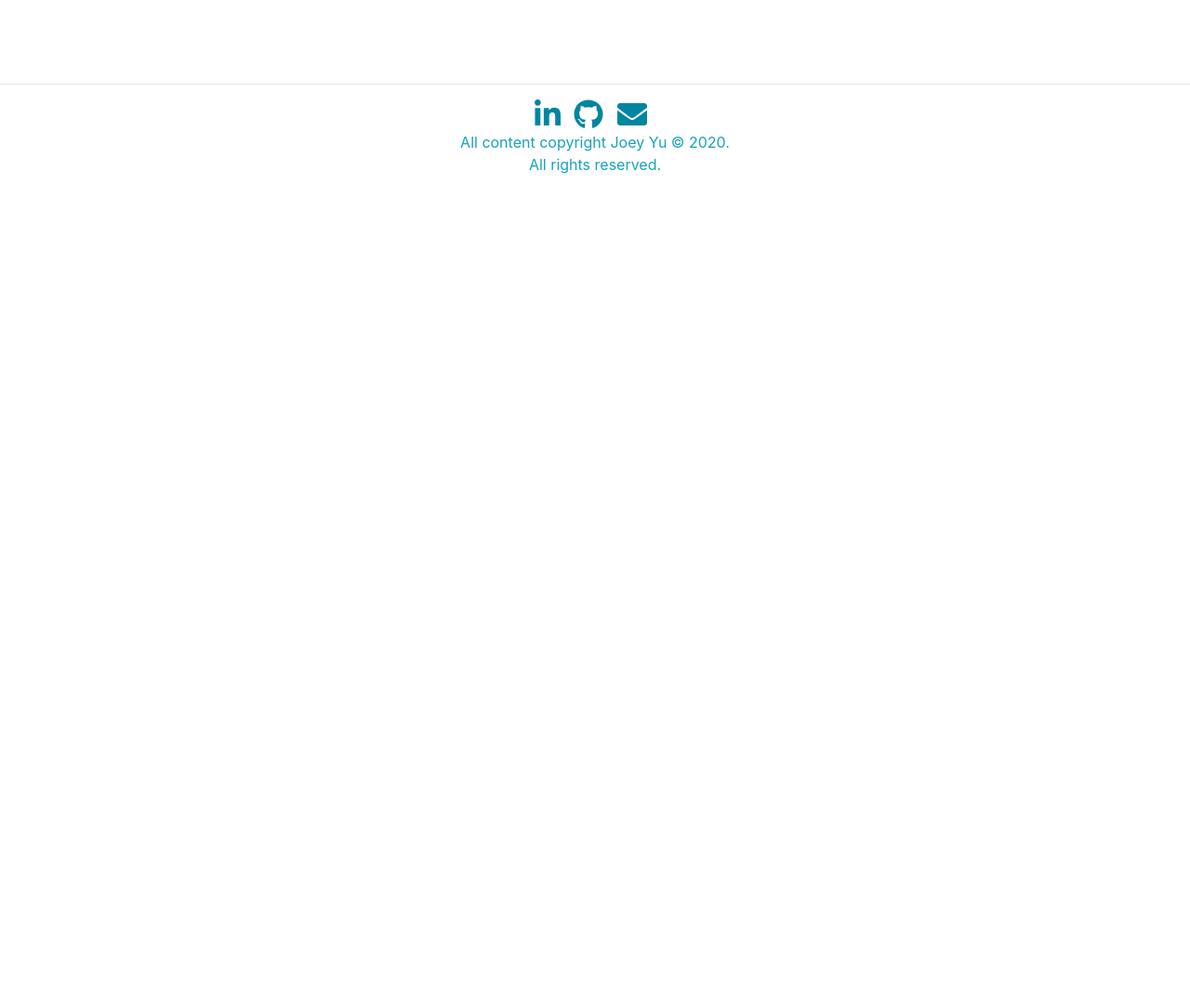
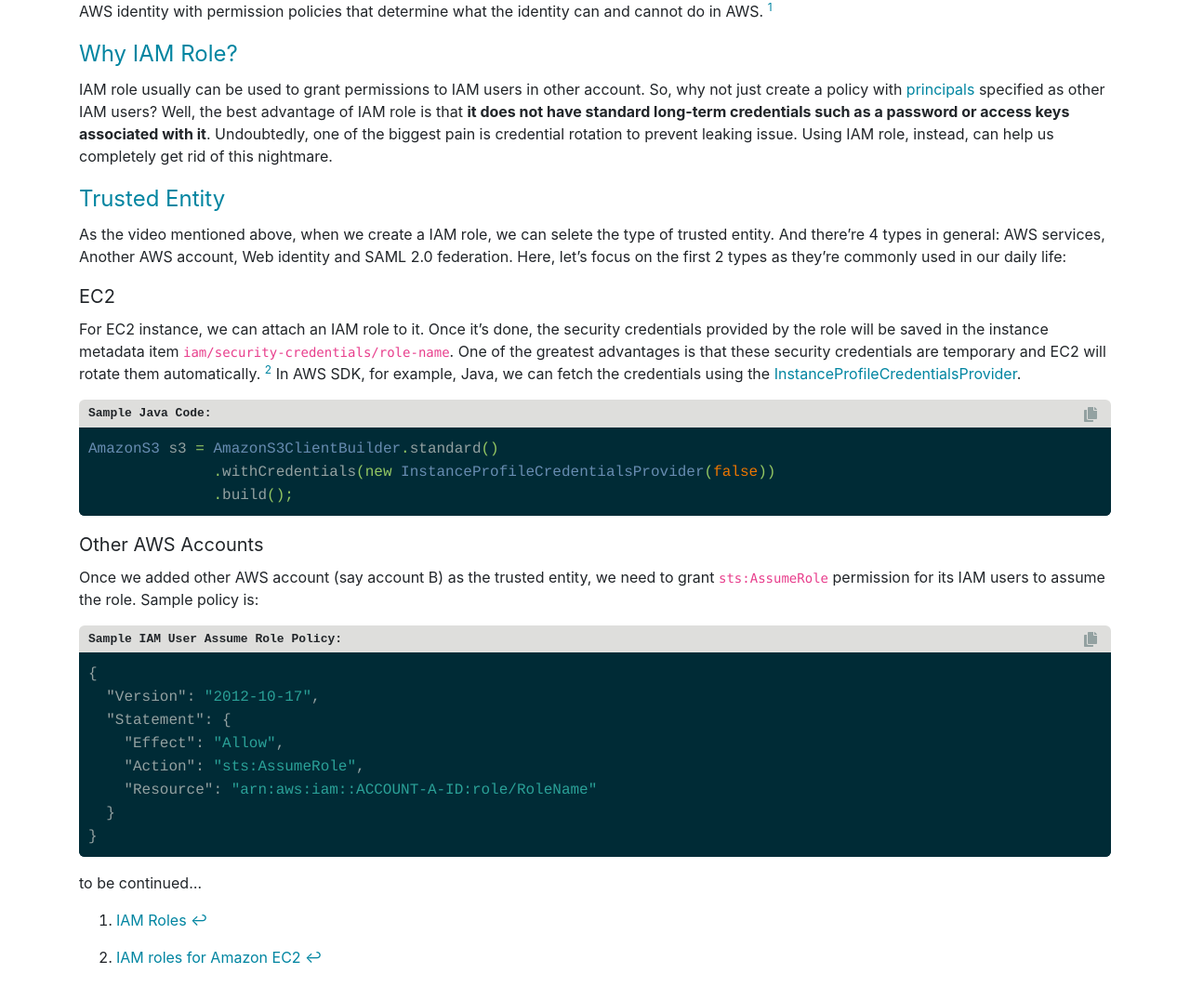
Before and after one commit to goplusgo/blog.goplusgo.me, a Jekyll site: the page built from _posts/2020-06-07-everything-you-need-to-know-about-aws-assume-role.md, in a window 1280 px wide and 1400 px high, scrolled down 1001 px. Shown: the part 320-1396 px from the top of the window at 93% size. Built offline with Jekyll 4.4.1, drawn with Linux system fonts in a browser that asks for light colours; nearby versions of some CDN libraries; comment, search, counter and statistics services are not loaded; before the commit the page ends 1558 px from its top, so only the background shows below that; some of the changed text lies outside the part shown.

Commit message:
Update post - Everything You Need To Know About AWS Assume Role

````diff
--- a/_posts/2020-06-07-everything-you-need-to-know-about-aws-assume-role.md
+++ b/_posts/2020-06-07-everything-you-need-to-know-about-aws-assume-role.md
@@ -5,7 +5,7 @@ tags: [AWS, AWS STS]
 ---
 
 In this article, I will discuss the AWS assume role mechanism. Hopefully, you can understand it for every single details.
-##### Brief Introduction
+#### Brief Introduction
 I will start with a YouTube video:
 <div class="row">
   <div class="col">
@@ -15,4 +15,39 @@ I will start with a YouTube video:
   </div>
 </div>
 
+An IAM role is an IAM identity that you can create in your account that has specific permissions. An IAM role is similar to an IAM user, in that it is an AWS identity with permission policies that determine what the identity can and cannot do in AWS. [^1]
+
+#### Why IAM Role?
+IAM role usually can be used to grant permissions to IAM users in other account. So, why not just create a policy with [principals](https://docs.aws.amazon.com/AmazonS3/latest/dev/s3-bucket-user-policy-specifying-principal-intro.html) specified as other IAM users? Well, the best advantage of IAM role is that **it does not have standard long-term credentials such as a password or access keys associated with it**. Undoubtedly, one of the biggest pain is credential rotation to prevent leaking issue. Using IAM role, instead, can help us completely get rid of this nightmare.
+
+#### Trusted Entity
+As the video mentioned above, when we create a IAM role, we can selete the type of trusted entity. And there're 4 types in general: AWS services, Another AWS account, Web identity and SAML 2.0 federation. Here, let's focus on the first 2 types as they're commonly used in our daily life:
+##### EC2
+For EC2 instance, we can attach an IAM role to it. Once it's done, the security credentials provided by the role will be saved in the instance metadata item `iam/security-credentials/role-name`. One of the greatest advantages is that these security credentials are temporary and EC2 will rotate them automatically. [^2] In AWS SDK, for example, Java, we can fetch the credentials using the [InstanceProfileCredentialsProvider](https://docs.aws.amazon.com/AWSJavaSDK/latest/javadoc/index.html?com/amazonaws/auth/InstanceProfileCredentialsProvider.html).
+
+###### Sample Java Code:
+```java
+AmazonS3 s3 = AmazonS3ClientBuilder.standard()
+              .withCredentials(new InstanceProfileCredentialsProvider(false))
+              .build();
+```
+
+##### Other AWS Accounts
+Once we added other AWS account (say account B) as the trusted entity, we need to grant `sts:AssumeRole` permission for its IAM users to assume the role. Sample policy is:
+
+###### Sample IAM User Assume Role Policy:
+```json
+{
+  "Version": "2012-10-17",
+  "Statement": {
+    "Effect": "Allow",
+    "Action": "sts:AssumeRole",
+    "Resource": "arn:aws:iam::ACCOUNT-A-ID:role/RoleName"
+  }
+}
+```
+
 to be continued...
+
+[^1]: [IAM Roles](https://docs.aws.amazon.com/IAM/latest/UserGuide/id_roles.html)
+[^2]: [IAM roles for Amazon EC2](https://docs.aws.amazon.com/AWSEC2/latest/UserGuide/iam-roles-for-amazon-ec2.html)
````
